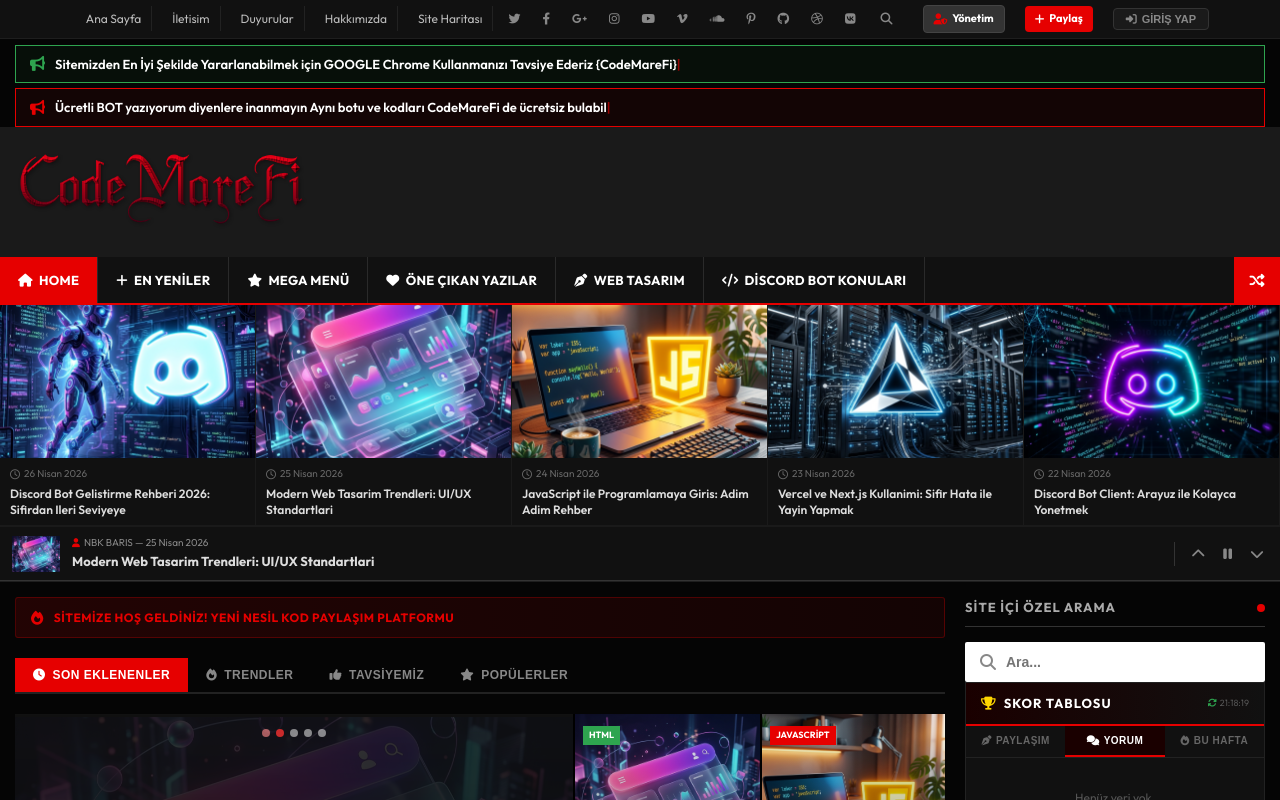
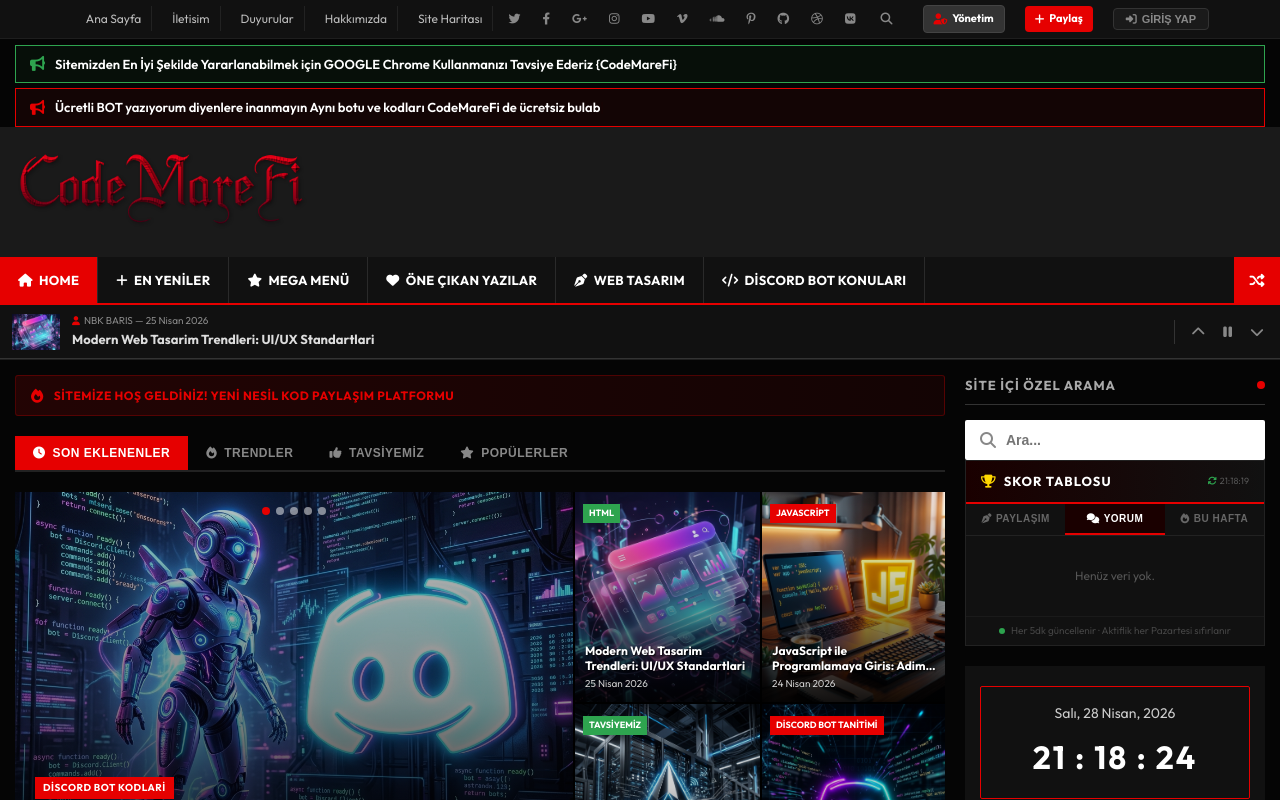
Before and after one commit to NBKBARIS/codemarefi, a Next.js app: page / in a window 1280 px wide. Shown: the top 800 px of the page. Built offline with nearby package versions, Linux system fonts and the light colour scheme; no server answers; the database is empty; a web font is replaced by a local one.

Commit message:
fix: remove duplicate thumbnail strip to prevent showing same posts twice

```diff
--- a/app/page.tsx
+++ b/app/page.tsx
@@ -102,53 +102,6 @@ export default function HomePage() {
 
   return (
     <>
-      {/* ── ÜST THUMBNAIL ŞERİDİ ── */}
-      {posts.length > 0 && (
-        <div style={{ background: '#111', borderBottom: '2px solid #1a1a1a' }}>
-          <div style={{ maxWidth: '1300px', margin: '0 auto', display: 'flex', overflowX: 'auto', scrollbarWidth: 'none' }}>
-            {posts.slice(0, 5).map((p) => (
-              <Link
-                key={p.id}
-                href={p.url}
-                style={{
-                  flex: '1 1 200px',
-                  display: 'flex',
-                  flexDirection: 'column',
-                  textDecoration: 'none',
-                  borderRight: '1px solid #1a1a1a',
-                  overflow: 'hidden',
-                  minWidth: '180px',
-                  transition: 'background 0.2s',
-                }}
-                onMouseEnter={e => (e.currentTarget.style.background = '#1a1a1a')}
-                onMouseLeave={e => (e.currentTarget.style.background = 'transparent')}
-              >
-                <div style={{ position: 'relative', width: '100%', paddingTop: '60%', overflow: 'hidden', background: '#222' }}>
-                  {p.thumbnail && (
-                    <img
-                      src={p.thumbnail}
-                      alt=""
-                      style={{ position: 'absolute', inset: 0, width: '100%', height: '100%', objectFit: 'cover', transition: 'transform 0.4s' }}
-                      onMouseEnter={e => ((e.currentTarget as HTMLImageElement).style.transform = 'scale(1.08)')}
-                      onMouseLeave={e => ((e.currentTarget as HTMLImageElement).style.transform = 'scale(1)')}
-                    />
-                  )}
-                </div>
-                <div style={{ padding: '8px 10px', background: '#111', flex: 1 }}>
-                  <div style={{ color: '#666', fontSize: '10px', marginBottom: '4px', display: 'flex', alignItems: 'center', gap: '4px' }}>
-                    <i className="fa-regular fa-clock"></i>
-                    {formatDate(p.published)}
-                  </div>
-                  <div style={{ color: '#ddd', fontSize: '12px', fontWeight: 600, lineHeight: 1.3, display: '-webkit-box', WebkitLineClamp: 2, WebkitBoxOrient: 'vertical', overflow: 'hidden' }}>
-                    {p.title}
-                  </div>
-                </div>
-              </Link>
-            ))}
-          </div>
-        </div>
-      )}
-
       {/* ── TICKER ── */}
       {tickerPosts.length > 0 && (
         <div style={{ background: '#0d0d0d', borderBottom: '1px solid #1e1e1e' }}>
```
